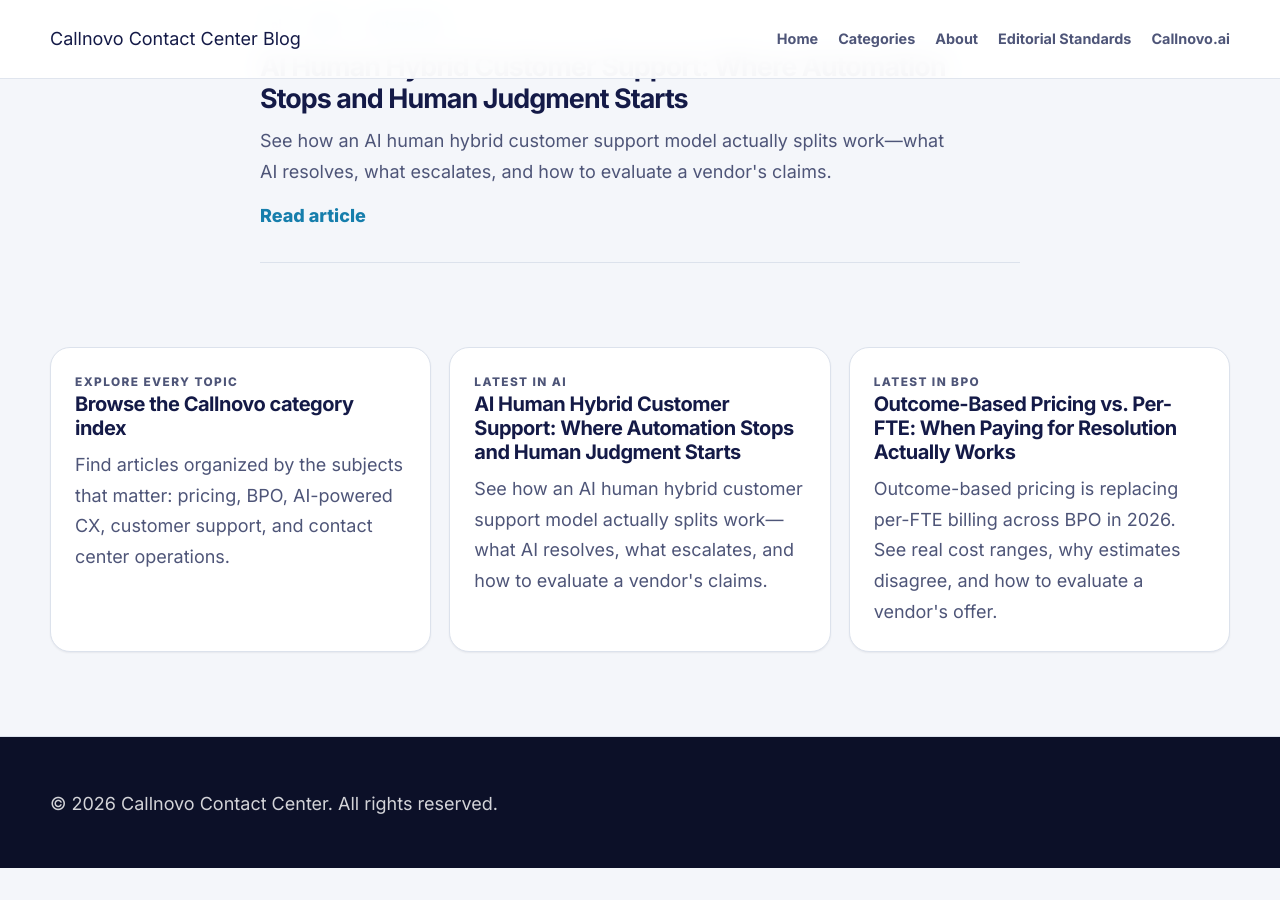
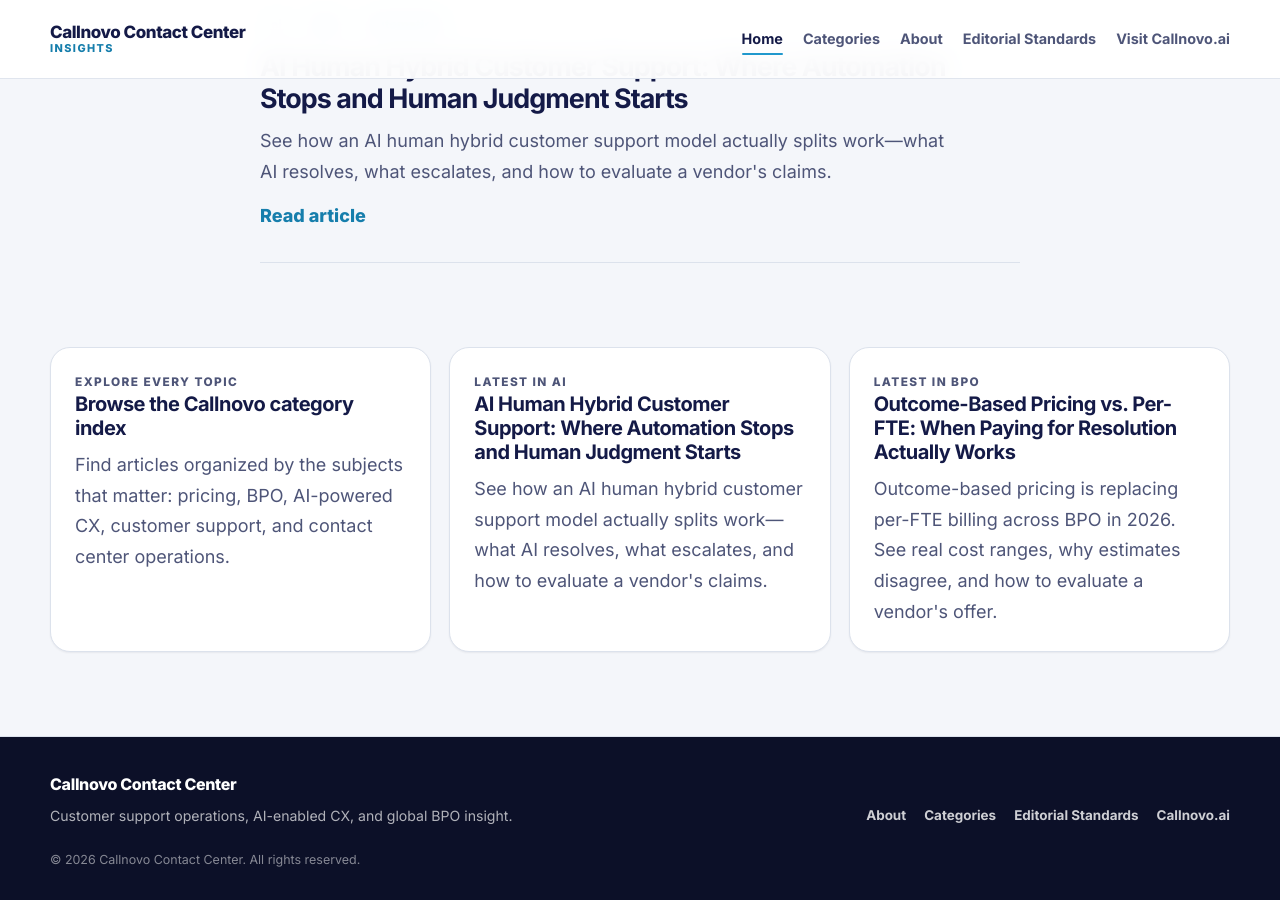
Before and after one commit to callnovo-cc/blog, a Jekyll site: the page built from index.html, in a window 1280 px wide and 900 px high, scrolled down 10695 px. Built offline with Jekyll 4.4.1, drawn with Linux system fonts in a browser that asks for light colours; the list of posts is cut into pages by our own code; before the commit the page ends 11563 px from its top, so only the background shows below that; some of the changed lines change nothing that is shown.

Commit message:
Rebuild default layout with controlled SEO and valid JSON-LD

```diff
--- a/_layouts/default.html
+++ b/_layouts/default.html
@@ -1,23 +1,24 @@
 <!DOCTYPE html>
 <html lang="{{ site.lang | default: 'en-US' }}">
 <head>
-  <meta name="p:domain_verify" content="25228e4ee50e368cae3d010979ec6261"/>
+  <meta name="p:domain_verify" content="25228e4ee50e368cae3d010979ec6261">
   <meta charset="UTF-8">
   <meta name="viewport" content="width=device-width, initial-scale=1.0">
 
   {%- assign meta_title = page.title | default: site.title -%}
   {%- assign meta_description = page.description | default: site.description -%}
   {%- assign meta_image = page.image | default: site.image -%}
+  {%- assign canonical_url = page.url | absolute_url -%}
 
   <title>{% if page.title %}{{ meta_title }} | {{ site.title }}{% else %}{{ site.title }}{% endif %}</title>
   <meta name="description" content="{{ meta_description | escape }}">
-  <link rel="canonical" href="{{ page.url | absolute_url }}">
+  <link rel="canonical" href="{{ canonical_url }}">
 
-  <meta property="og:locale" content="{{ site.og_locale | default: 'en_US' }}">
+  <meta property="og:locale" content="{{ site.locale | default: 'en_US' }}">
   <meta property="og:type" content="{% if page.layout == 'post' %}article{% else %}website{% endif %}">
   <meta property="og:title" content="{{ meta_title | escape }}">
   <meta property="og:description" content="{{ meta_description | escape }}">
-  <meta property="og:url" content="{{ page.url | absolute_url }}">
+  <meta property="og:url" content="{{ canonical_url }}">
   <meta property="og:site_name" content="{{ site.title | escape }}">
   {% if meta_image %}
   <meta property="og:image" content="{{ meta_image | absolute_url }}">
@@ -39,129 +40,62 @@
   {% if page.layout == 'post' %}
   <meta property="article:published_time" content="{{ page.date | date_to_xmlschema }}">
   <meta property="article:modified_time" content="{{ page.last_modified_at | default: page.date | date_to_xmlschema }}">
-  <meta property="article:author" content="{{ page.author.url | default: 'https://callnovo.ai/' }}">
+  {% if page.author.url %}
+  <meta property="article:author" content="{{ page.author.url }}">
+  {% endif %}
   {% endif %}
 
   {% feed_meta %}
 
-  <!-- Favicons -->
   <link rel="icon" type="image/x-icon" href="{{ '/favicon.ico' | relative_url }}">
   <link rel="icon" type="image/png" href="{{ '/favicon.png' | relative_url }}">
-
-  <!-- Fonts -->
   <link rel="preconnect" href="https://fonts.googleapis.com">
   <link rel="preconnect" href="https://fonts.gstatic.com" crossorigin>
   <link href="https://fonts.googleapis.com/css2?family=Inter:wght@400;500;600;700;800&display=swap" rel="stylesheet">
   <link rel="stylesheet" href="{{ '/assets/css/style.css' | relative_url }}">
 
-  {%- comment -%}
-    Organization and WebSite schema provide consistent site-level entity signals.
-    Article, BreadcrumbList, and FAQPage schema are emitted only on eligible pages.
-  {%- endcomment -%}
+  {% if page.layout == 'post' %}
   <script type="application/ld+json">
   {
     "@context": "https://schema.org",
-    "@graph": [
-      {
+    "@type": "{{ page.article_type | default: 'Article' }}",
+    "headline": {{ page.title | jsonify }},
+    "description": {{ meta_description | jsonify }},
+    "datePublished": "{{ page.date | date_to_xmlschema }}",
+    "dateModified": "{{ page.last_modified_at | default: page.date | date_to_xmlschema }}",
+    "mainEntityOfPage": {
+      "@type": "WebPage",
+      "@id": "{{ canonical_url }}"
+    }{% if page.image %},
+    "image": "{{ page.image | absolute_url }}"{% endif %}{% if page.based_on %},
+    "isBasedOn": "{{ page.based_on }}"{% endif %}{% if page.word_count %},
+    "wordCount": {{ page.word_count }}{% endif %},
+    "author": {% if page.author.name %}{
+      "@type": "Person",
+      "name": {{ page.author.name | jsonify }}{% if page.author.url %},
+      "url": {{ page.author.url | jsonify }}{% endif %}{% if page.author.job_title %},
+      "jobTitle": {{ page.author.job_title | jsonify }}{% endif %}{% if page.author.same_as %},
+      "sameAs": {{ page.author.same_as | jsonify }}{% endif %},
+      "worksFor": {
         "@type": "Organization",
-        "@id": "https://callnovo.ai/#organization",
-        "name": "Callnovo Contact Center",
-        "url": "https://callnovo.ai/",
-        "logo": {
-          "@type": "ImageObject",
-          "url": "https://callnovo.ai/logos/callnovo-logo.webp"
-        },
-        "sameAs": [
-          "https://callnovo.ai/",
-          "https://callnovo.com/",
-          "https://callnovo-cc.blogspot.com/",
-          "https://www.linkedin.com/company/callnovo-ai/",
-          "https://www.facebook.com/callnovosudamerica/",
-          "https://www.instagram.com/callnovo_bpo/",
-          "https://www.instagram.com/callnovo.bo/",
-          "https://x.com/callnovocc",
-          "https://www.threads.net/@callnovo",
-          "https://www.pinterest.com/callnovo_cc/"
-        ]
-      },
-      {
-        "@type": "WebSite",
-        "@id": "{{ '/' | absolute_url }}#website",
-        "url": "{{ '/' | absolute_url }}",
-        "name": "{{ site.title | jsonify }}",
-        "description": {{ site.description | jsonify }},
-        "publisher": {
-          "@id": "https://callnovo.ai/#organization"
-        },
-        "inLanguage": "{{ site.lang | default: 'en-US' }}"
+        "@id": "https://callnovo.ai/#organization"
       }
-    ]
+    }{% else %}{
+      "@type": "Organization",
+      "@id": "https://callnovo.ai/#organization"
+    }{% endif %}{% if page.reviewed_by %},
+    "reviewedBy": {
+      "@type": "Person",
+      "name": {{ page.reviewed_by.name | jsonify }}{% if page.reviewed_by.url %},
+      "url": {{ page.reviewed_by.url | jsonify }}{% endif %}
+    }{% endif %},
+    "publisher": {
+      "@type": "Organization",
+      "@id": "https://callnovo.ai/#organization"
+    }
   }
   </script>
 
-  {%- comment -%}
-    Article JSON-LD — uses an array of complete property strings, joined once,
-    so optional front matter can never create invalid trailing commas.
-
-    Supported post front matter:
-      author: { name, url, job_title, same_as }
-      reviewed_by: { name, url }
-      last_modified_at, image, based_on, word_count, article_type
-  {%- endcomment -%}
-  {% if page.layout == 'post' %}
-  {%- assign ld_fields = "" | split: "," -%}
-
-  {%- capture f -%}"headline":{{ page.title | jsonify }}{%- endcapture -%}
-  {%- assign ld_fields = ld_fields | push: f -%}
-  {%- capture f -%}"description":{{ page.description | default: site.description | jsonify }}{%- endcapture -%}
-  {%- assign ld_fields = ld_fields | push: f -%}
-  {%- capture f -%}"datePublished":"{{ page.date | date_to_xmlschema }}"{%- endcapture -%}
-  {%- assign ld_fields = ld_fields | push: f -%}
-  {%- capture f -%}"dateModified":"{{ page.last_modified_at | default: page.date | date_to_xmlschema }}"{%- endcapture -%}
-  {%- assign ld_fields = ld_fields | push: f -%}
-  {%- capture f -%}"mainEntityOfPage":{"@type":"WebPage","@id":"{{ page.url | absolute_url }}"}{%- endcapture -%}
-  {%- assign ld_fields = ld_fields | push: f -%}
-
-  {%- if meta_image -%}
-    {%- capture f -%}"image":"{{ meta_image | absolute_url }}"{%- endcapture -%}
-    {%- assign ld_fields = ld_fields | push: f -%}
-  {%- endif -%}
-  {%- if page.based_on -%}
-    {%- capture f -%}"isBasedOn":"{{ page.based_on }}"{%- endcapture -%}
-    {%- assign ld_fields = ld_fields | push: f -%}
-  {%- endif -%}
-  {%- if page.word_count -%}
-    {%- capture f -%}"wordCount":{{ page.word_count }}{%- endcapture -%}
-    {%- assign ld_fields = ld_fields | push: f -%}
-  {%- endif -%}
-
-  {%- if page.author.name -%}
-    {%- capture author_object -%}{"@type":"Person","name":{{ page.author.name | jsonify }}{% if page.author.url %},"url":{{ page.author.url | jsonify }}{% endif %}{% if page.author.job_title %},"jobTitle":{{ page.author.job_title | jsonify }}{% endif %}{% if page.author.same_as %},"sameAs":{{ page.author.same_as | jsonify }}{% endif %},"worksFor":{"@id":"https://callnovo.ai/#organization"}}{%- endcapture -%}
-  {%- else -%}
-    {%- capture author_object -%}{"@id":"https://callnovo.ai/#organization"}{%- endcapture -%}
-  {%- endif -%}
-  {%- capture f -%}"author":{{ author_object | strip }}{%- endcapture -%}
-  {%- assign ld_fields = ld_fields | push: f -%}
-
-  {%- if page.reviewed_by -%}
-    {%- capture f -%}"reviewedBy":{"@type":"Person","name":{{ page.reviewed_by.name | jsonify }}{% if page.reviewed_by.url %},"url":{{ page.reviewed_by.url | jsonify }}{% endif %}}{%- endcapture -%}
-    {%- assign ld_fields = ld_fields | push: f -%}
-  {%- endif -%}
-
-  {%- capture f -%}"publisher":{"@id":"https://callnovo.ai/#organization"}{%- endcapture -%}
-  {%- assign ld_fields = ld_fields | push: f -%}
-
-  <script type="application/ld+json">
-  {"@context":"https://schema.org","@type":"{{ page.article_type | default: 'Article' }}",{{ ld_fields | join: "," }}}
-  </script>
-  {% endif %}
-
-  {%- comment -%}
-    First post category establishes a single linear breadcrumb parent.
-    The category directory creates catch-all anchors as #topic-{slug}, so this
-    automatically resolves for all existing and future categories.
-  {%- endcomment -%}
-  {% if page.layout == 'post' %}
   <script type="application/ld+json">
   {
     "@context": "https://schema.org",
@@ -176,27 +110,20 @@
       {
         "@type": "ListItem",
         "position": 2,
-        "name": {{ page.categories | first | default: "Categories" | capitalize | jsonify }},
+        "name": {{ page.categories | first | default: 'Categories' | capitalize | jsonify }},
         "item": "{% if page.categories.first %}{{ '/categories/' | absolute_url }}#topic-{{ page.categories.first | slugify }}{% else %}{{ '/categories/' | absolute_url }}{% endif %}"
       },
       {
         "@type": "ListItem",
         "position": 3,
         "name": {{ page.title | jsonify }},
-        "item": "{{ page.url | absolute_url }}"
+        "item": "{{ canonical_url }}"
       }
     ]
   }
   </script>
   {% endif %}
 
-  {%- comment -%}
-    FAQPage JSON-LD is opt-in through post front matter:
-      faq:
-        - question: "..."
-          answer: "..."
-    FAQ answers must be substantively equivalent to visible page content.
-  {%- endcomment -%}
   {% if page.faq and page.faq.size > 0 %}
   <script type="application/ld+json">
   {
@@ -217,6 +144,44 @@
   }
   </script>
   {% endif %}
+
+  <script type="application/ld+json">
+  {
+    "@context": "https://schema.org",
+    "@graph": [
+      {
+        "@type": "Organization",
+        "@id": "https://callnovo.ai/#organization",
+        "name": "Callnovo Contact Center",
+        "url": "https://callnovo.ai/",
+        "logo": {
+          "@type": "ImageObject",
+          "url": "https://callnovo.ai/logos/callnovo-logo.webp"
+        },
+        "sameAs": [
+          "https://www.linkedin.com/company/callnovo-ai/",
+          "https://www.facebook.com/callnovosudamerica/",
+          "https://www.instagram.com/callnovo_bpo/",
+          "https://www.instagram.com/callnovo.bo/",
+          "https://x.com/callnovocc",
+          "https://www.threads.net/@callnovo",
+          "https://www.pinterest.com/callnovo_cc/"
+        ]
+      },
+      {
+        "@type": "WebSite",
+        "@id": "{{ '/' | absolute_url }}#website",
+        "url": "{{ '/' | absolute_url }}",
+        "name": {{ site.title | jsonify }},
+        "description": {{ site.description | jsonify }},
+        "publisher": {
+          "@id": "https://callnovo.ai/#organization"
+        },
+        "inLanguage": "{{ site.lang | default: 'en-US' }}"
+      }
+    ]
+  }
+  </script>
 </head>
 
 <body>
@@ -224,13 +189,16 @@
 
   <header class="site-header">
     <div class="site-shell header-shell">
-      <a class="site-brand" href="{{ '/' | relative_url }}">{{ site.title }}</a>
-      <nav class="site-nav" aria-label="Primary">
-        <a href="{{ '/' | relative_url }}">Home</a>
-        <a href="{{ '/categories/' | relative_url }}">Categories</a>
-        <a href="{{ '/about/' | relative_url }}">About</a>
-        <a href="{{ '/editorial-standards/' | relative_url }}">Editorial Standards</a>
-        <a href="https://callnovo.ai/" target="_blank" rel="noopener noreferrer">Callnovo.ai</a>
+      <a class="site-brand" href="{{ '/' | relative_url }}" aria-label="Callnovo Contact Center Insights Home">
+        <span class="site-brand-name">Callnovo Contact Center</span>
+        <span class="site-brand-section">Insights</span>
+      </a>
+      <nav class="site-nav" aria-label="Primary navigation">
+        <a href="{{ '/' | relative_url }}"{% if page.url == '/' or page.url == '/index.html' %} aria-current="page"{% endif %}>Home</a>
+        <a href="{{ '/categories/' | relative_url }}"{% if page.url == '/categories/' or page.url == '/categories.html' %} aria-current="page"{% endif %}>Categories</a>
+        <a href="{{ '/about/' | relative_url }}"{% if page.url == '/about/' or page.url == '/about.html' %} aria-current="page"{% endif %}>About</a>
+        <a href="{{ '/editorial-standards/' | relative_url }}"{% if page.url == '/editorial-standards/' or page.url == '/editorial-standards.html' %} aria-current="page"{% endif %}>Editorial Standards</a>
+        <a href="https://callnovo.ai/" target="_blank" rel="noopener noreferrer">Visit Callnovo.ai<span class="sr-only"> (opens in a new tab)</span></a>
       </nav>
     </div>
   </header>
@@ -241,7 +209,17 @@
 
   <footer class="site-footer">
     <div class="site-shell footer-shell">
-      <p>&copy; {{ 'now' | date: "%Y" }} Callnovo Contact Center. All rights reserved.</p>
+      <div class="footer-identity">
+        <p class="footer-brand">Callnovo Contact Center</p>
+        <p class="footer-positioning">Customer support operations, AI-enabled CX, and global BPO insight.</p>
+      </div>
+      <nav class="footer-nav" aria-label="Footer navigation">
+        <a href="{{ '/about/' | relative_url }}">About</a>
+        <a href="{{ '/categories/' | relative_url }}">Categories</a>
+        <a href="{{ '/editorial-standards/' | relative_url }}">Editorial Standards</a>
+        <a href="https://callnovo.ai/" target="_blank" rel="noopener noreferrer">Callnovo.ai<span class="sr-only"> (opens in a new tab)</span></a>
+      </nav>
+      <p class="footer-legal">&copy; {{ 'now' | date: "%Y" }} Callnovo Contact Center. All rights reserved.</p>
     </div>
   </footer>
 </body>
```
